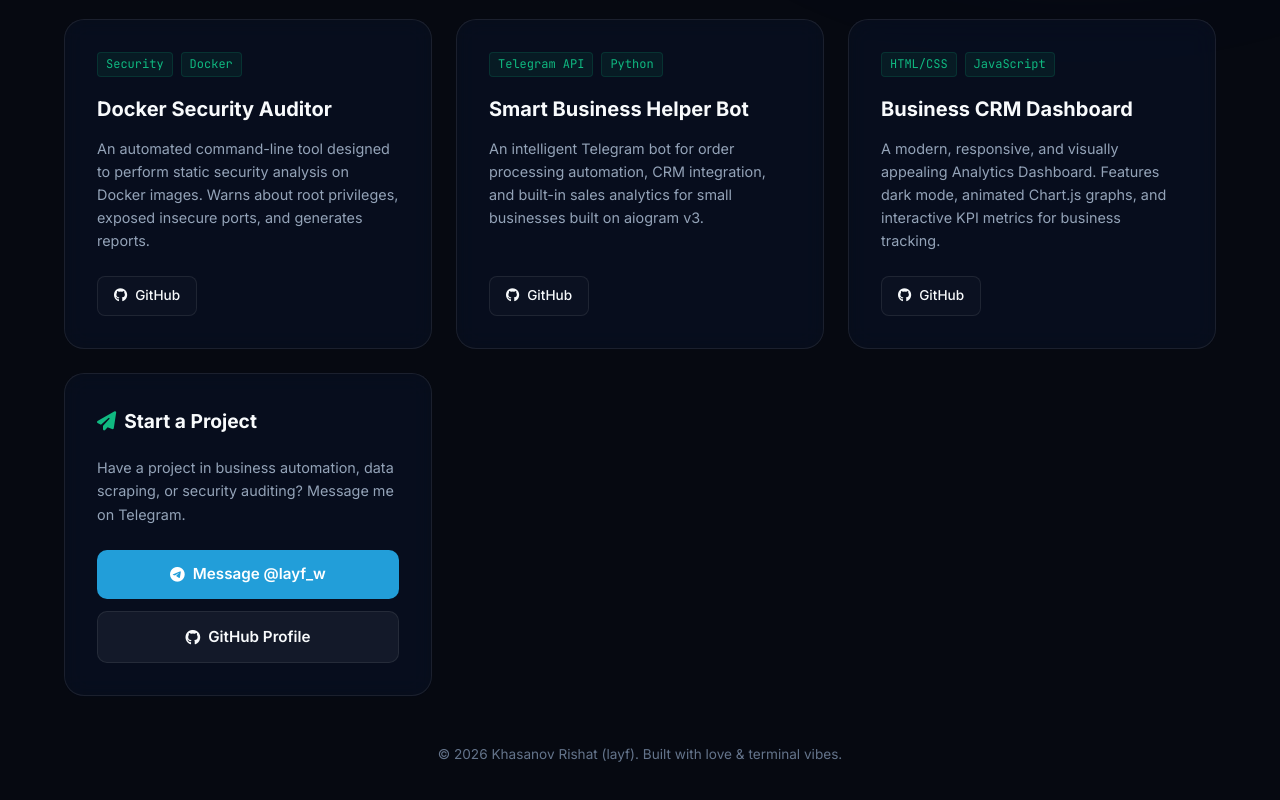
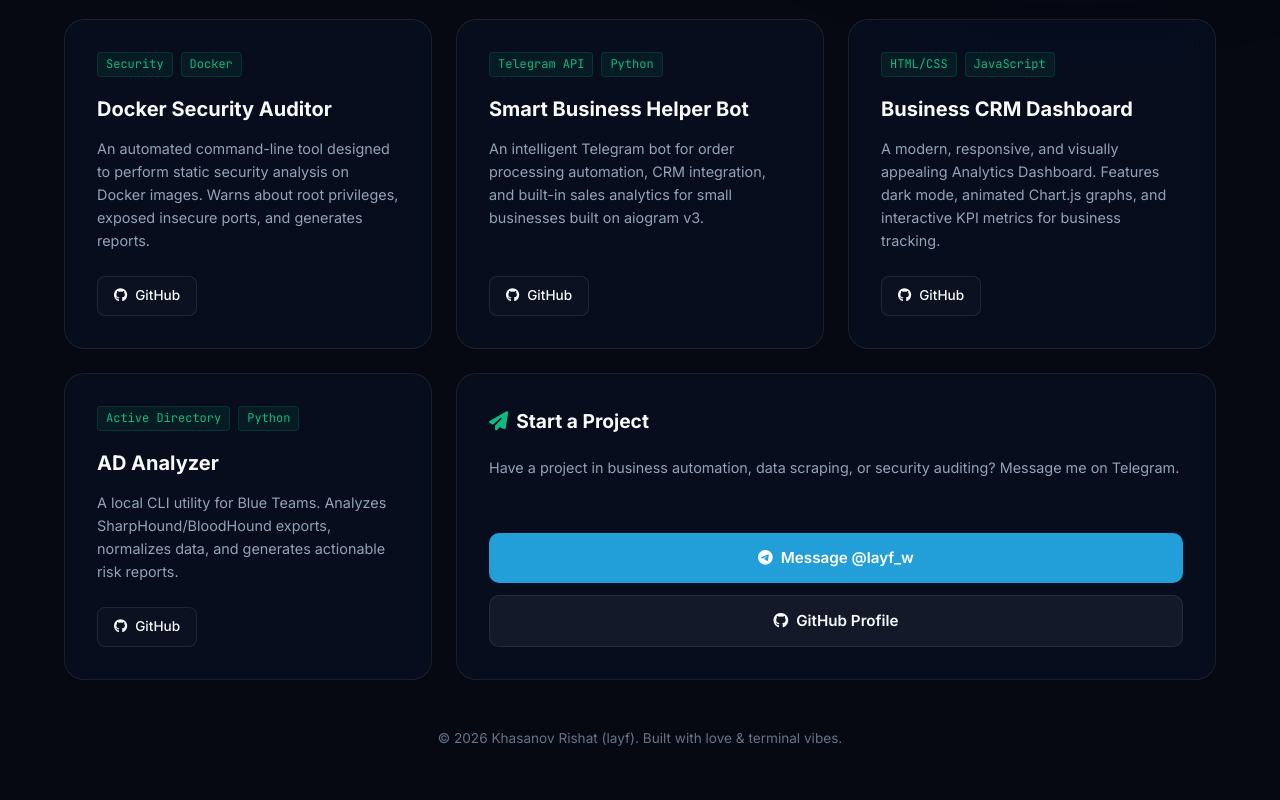
Before and after one commit to layf-dev/layf-dev.github.io, a plain HTML site: page index.html in a window 1280 px wide. Shown: the part 1212-2012 px from the top of the page. Drawn offline with Linux system fonts and the light colour scheme.

Commit message:
Add AD Analyzer project

```diff
--- a/index.html
+++ b/index.html
@@ -187,8 +187,21 @@
                 </div>
             </article>
 
+            <!-- PROJECT 4 -->
+            <article class="bento-item project-card animate-fade-in" style="animation-delay: 0.6s;">
+                <div class="project-tags">
+                    <span class="tag">Active Directory</span>
+                    <span class="tag">Python</span>
+                </div>
+                <h3 class="project-name">AD Analyzer</h3>
+                <p class="project-desc">A local CLI utility for Blue Teams. Analyzes SharpHound/BloodHound exports, normalizes data, and generates actionable risk reports.</p>
+                <div class="project-links">
+                    <a href="https://github.com/layf-dev/ad-analyzer" target="_blank" rel="noopener" class="proj-link"><i class="fa-brands fa-github"></i> GitHub</a>
+                </div>
+            </article>
+
             <!-- CONTACT CARD (Medium / Full width on mobile) -->
-            <section class="bento-item contact-card animate-fade-in" id="contacts" style="animation-delay: 0.6s;">
+            <section class="bento-item contact-card animate-fade-in" id="contacts" style="grid-column: span 2; animation-delay: 0.65s;">
                 <div class="contact-header">
                     <h2 class="card-title"><i class="fa-solid fa-paper-plane"></i> Start a Project</h2>
                     <p class="contact-desc">Have a project in business automation, data scraping, or security auditing? Message me on Telegram.</p>
```
